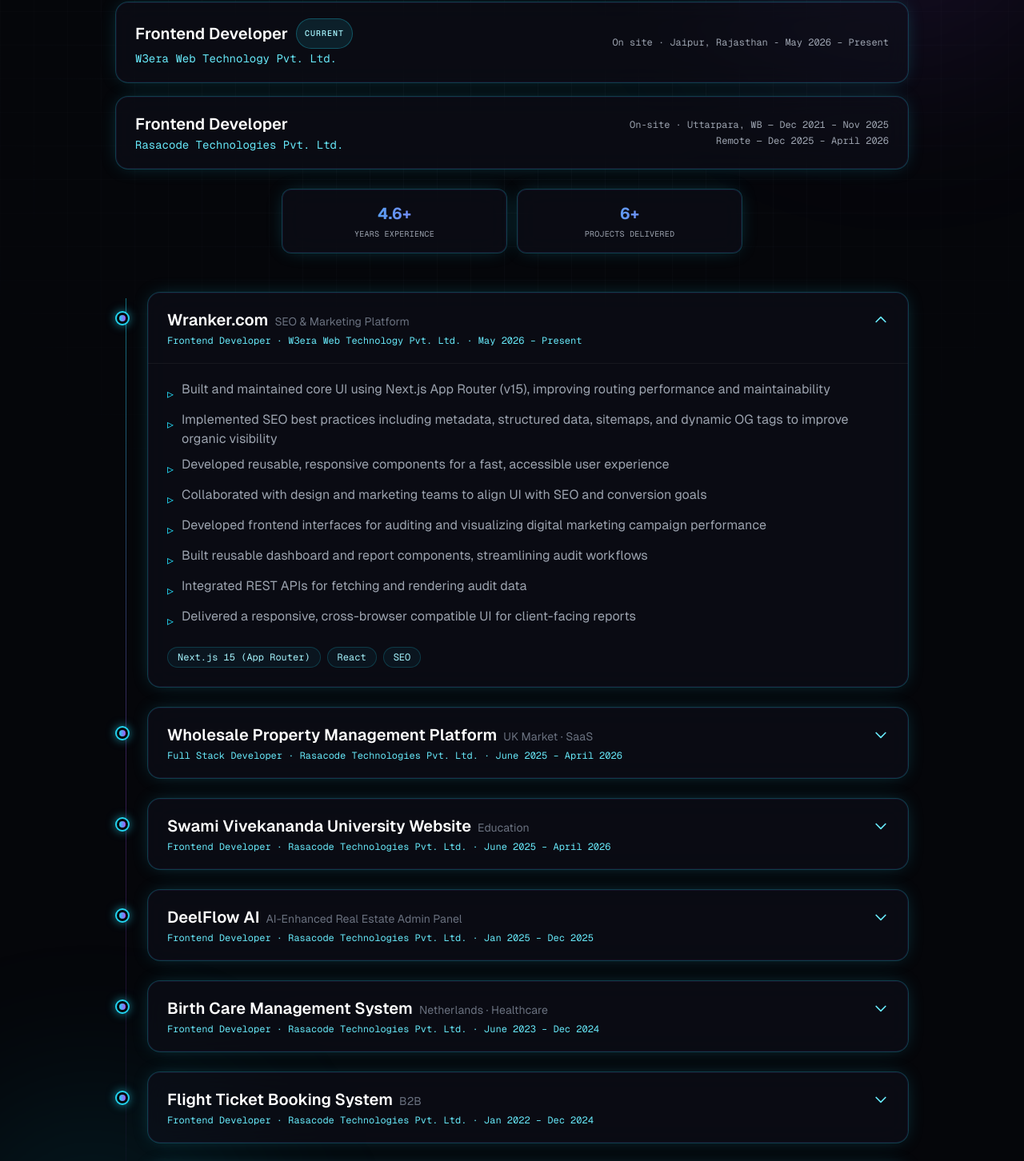
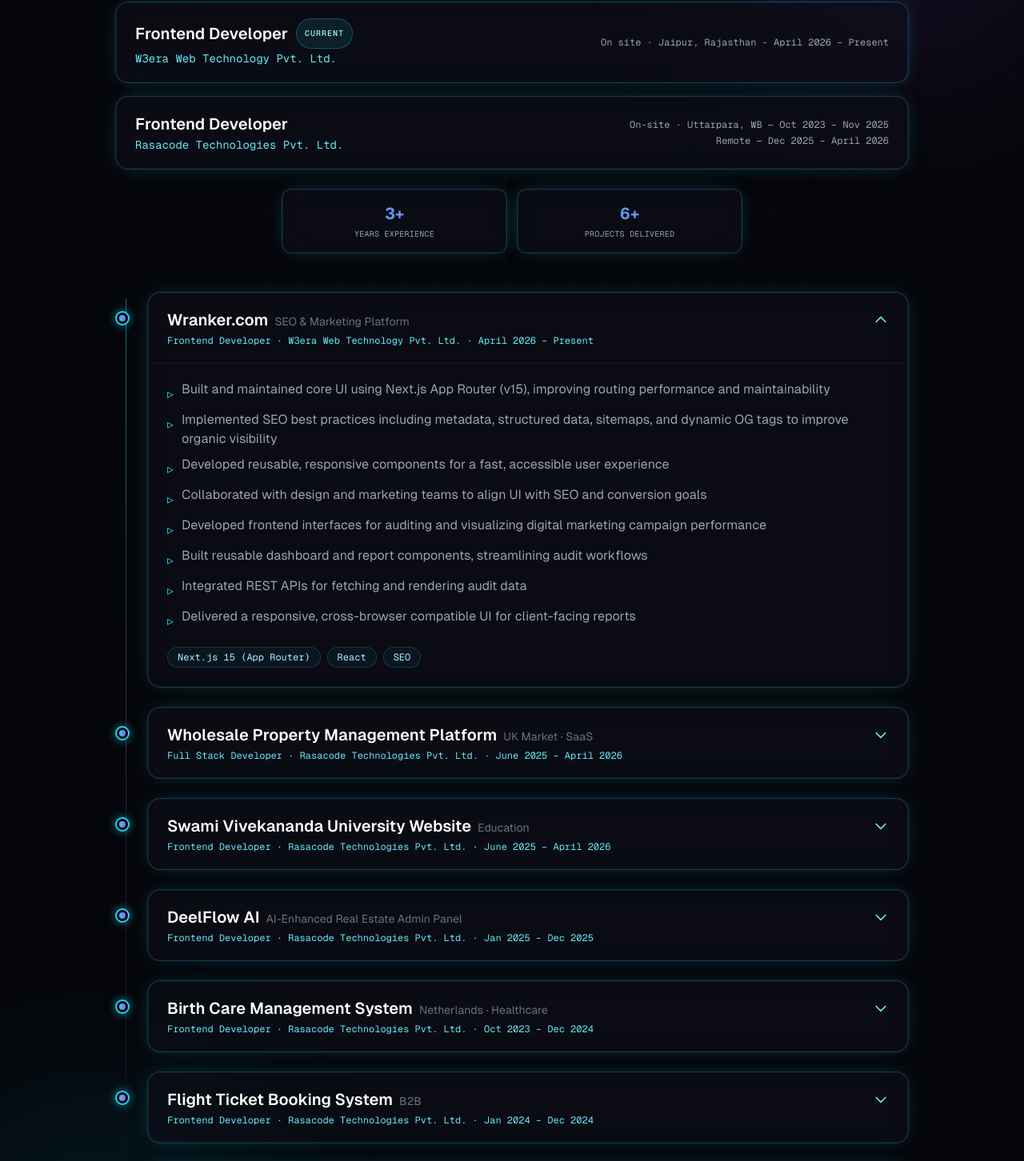
Before and after one commit to Ananya-12-cpu/My-portfolio, a Next.js app: page /experience in a window 1280 px wide. Shown: the part 238-1690 px from the top of the page at 80% size. Built offline with nearby package versions, Linux system fonts and the light colour scheme.

Commit message:
updated experience

```diff
--- a/app/about/page.tsx
+++ b/app/about/page.tsx
@@ -7,7 +7,7 @@
 import { GlowButton, GhostButton } from "@/app/components/Buttons";
 
 const STATS = [
-  { label: "Years Experience", value: "4.6+" },
+  { label: "Years Experience", value: "3+" },
   { label: "Technologies", value: "20+" },
   { label: "Projects Shipped", value: "10+" },
 ];
@@ -35,8 +35,8 @@
   },
   {
     label: "LinkedIn",
-    value: "ananya-putatunda",
-    href: "https://www.linkedin.com/in/ananya-putatunda-4a1618211/",
+    value: "https://www.linkedin.com/in/ananya-putatunda/",
+    href: "https://www.linkedin.com/in/ananya-putatunda/",
     icon: (
       <svg className="w-4 h-4" fill="currentColor" viewBox="0 0 24 24">
         <path d="M19 0h-14c-2.761 0-5 2.239-5 5v14c0 2.761 2.239 5 5 5h14c2.762 0 5-2.239 5-5v-14c0-2.761-2.238-5-5-5zm-11 19h-3v-11h3v11zm-1.5-12.268c-.966 0-1.75-.784-1.75-1.75s.784-1.75 1.75-1.75 1.75.784 1.75 1.75-.783 1.75-1.75 1.75zm13.5 12.268h-3v-5.604c0-1.337-.024-3.059-1.865-3.059-1.868 0-2.155 1.459-2.155 2.964v5.699h-3v-11h2.881v1.5h.041c.401-.761 1.381-1.563 2.842-1.563 3.039 0 3.6 2.001 3.6 4.601v6.462z" />
@@ -205,7 +205,7 @@
                 transition={{ duration: 0.5, delay: 0.3 }}
                 className="text-lg text-gray-400 leading-relaxed"
               >
-                Frontend Developer with 4.6 years of experience
+                Frontend Developer with 3+ years of experience
                 building scalable, high-performance web applications using
                 React, Next.js, and TypeScript. I specialize in SSR, SSG, and
                 ISR, with hands-on expertise across SaaS platforms,
@@ -272,7 +272,7 @@
               transition={{ duration: 0.5, delay: 0.7 }}
               className="flex flex-wrap gap-4"
             >
-              <a href="/Resume.pdf" target="_blank" rel="noopener noreferrer">
+              <a href="/Ananya_Putatunda_Resume.pdf" target="_blank" rel="noopener noreferrer">
                 <GlowButton text="Download Resume ↓" />
               </a>
               <GhostButton
--- a/app/components/SkillCodeBlock.tsx
+++ b/app/components/SkillCodeBlock.tsx
@@ -47,7 +47,7 @@
   ],
   keyValueString("name", "Ananya Putatunda", 2),
   keyValueString("role", "Frontend Developer", 2),
-  keyValueString("experience", "4.6+ years", 2),
+  keyValueString("experience", "3+ years", 2),
   [
     { text: "  stack", color: KEY },
     { text: ": {", color: GRAY },
--- a/app/experience/page.tsx
+++ b/app/experience/page.tsx
@@ -4,7 +4,7 @@
 import { motion, AnimatePresence } from "framer-motion";
 
 const STATS = [
-  { label: "Years Experience", value: "4.6+" },
+  { label: "Years Experience", value: "3+" },
   { label: "Projects Delivered", value: "6+" },
 //   { label: "Active Users Impacted", value: "8k+" },
 ];
@@ -15,7 +15,7 @@
     subtitle: "SEO & Marketing Platform",
     role: "Frontend Developer",
     company: "W3era Web Technology Pvt. Ltd.",
-    period: "May 2026 – Present",
+    period: "April 2026 – Present",
     tech: ["Next.js 15 (App Router)", "React", "SEO"],
     highlights: [
       "Built and maintained core UI using Next.js App Router (v15), improving routing performance and maintainability",
@@ -78,7 +78,7 @@
     subtitle: "Netherlands · Healthcare",
     role: "Frontend Developer",
     company: "Rasacode Technologies Pvt. Ltd.",
-    period: "June 2023 – Dec 2024",
+    period: "Oct 2023 – Dec 2024",
     tech: ["Next.js", "Redux Toolkit", "React Query", "NextAuth", "JWT", "Next-intl"],
     highlights: [
       "Built a scalable healthcare platform supporting, active users across multiple hospitals",
@@ -93,7 +93,7 @@
     subtitle: "B2B",
     role: "Frontend Developer",
     company: "Rasacode Technologies Pvt. Ltd.",
-    period: "Jan 2022 – Dec 2024",
+    period: "Jan 2024 – Dec 2024",
     tech: ["React", "REST APIs", "State Management"],
     highlights: [
       "Designed booking workflows for one-way and round-trip flights, improving completion rate by 35%",
@@ -107,7 +107,7 @@
     subtitle: "Internal Tooling",
     role: "Frontend Developer",
     company: "Rasacode Technologies Pvt. Ltd.",
-    period: "Jan 2022 – Dec 2024",
+    period: "Jan 2024 – Dec 2024",
     tech: ["React", "RBAC", "Data Tables"],
     highlights: [
       "Developed a centralized admin dashboard with advanced RBAC, improving security by 50%",
@@ -159,7 +159,7 @@
             transition={{ duration: 0.5, delay: 0.15 }}
             className="text-gray-400 text-base sm:text-lg max-w-2xl mx-auto"
           >
-            Frontend Developer with 4.6 years building scalable,
+            Frontend Developer with 3+ years building scalable,
             high-performance web applications across SaaS, healthcare, and
             travel domains.
           </motion.p>
@@ -185,7 +185,7 @@
             </p>
           </div>
           <div className="text-left sm:text-right font-mono-ai text-xs text-gray-400 space-y-1">
-            <p>On site · Jaipur, Rajasthan - May 2026 – Present</p>
+            <p>On site · Jaipur, Rajasthan - April 2026 – Present</p>
           </div>
         </motion.div>
 
@@ -206,7 +206,7 @@
             </p>
           </div>
           <div className="text-left sm:text-right font-mono-ai text-xs text-gray-400 space-y-1">
-            <p>On-site · Uttarpara, WB — Dec 2021 – Nov 2025</p>
+            <p>On-site · Uttarpara, WB — Oct 2023 – Nov 2025</p>
             <p>Remote — Dec 2025 – April 2026</p>
           </div>
         </motion.div>
```
Also changed, not shown: 2 other files (tests, documents, lock files or other folders).
